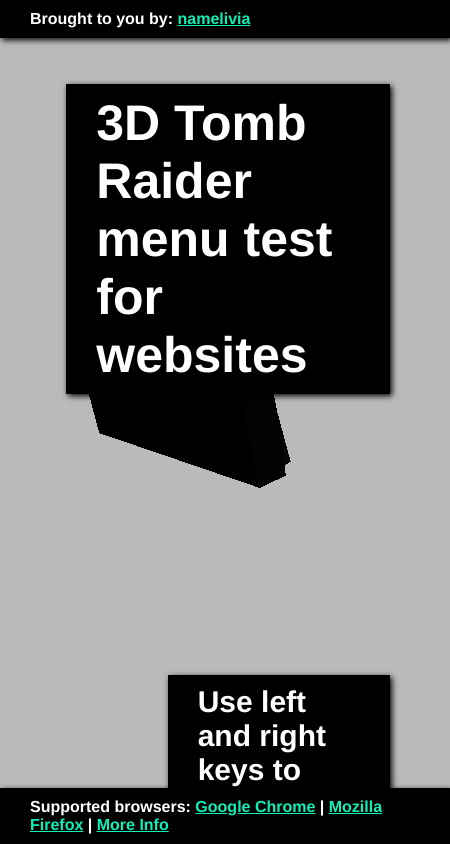
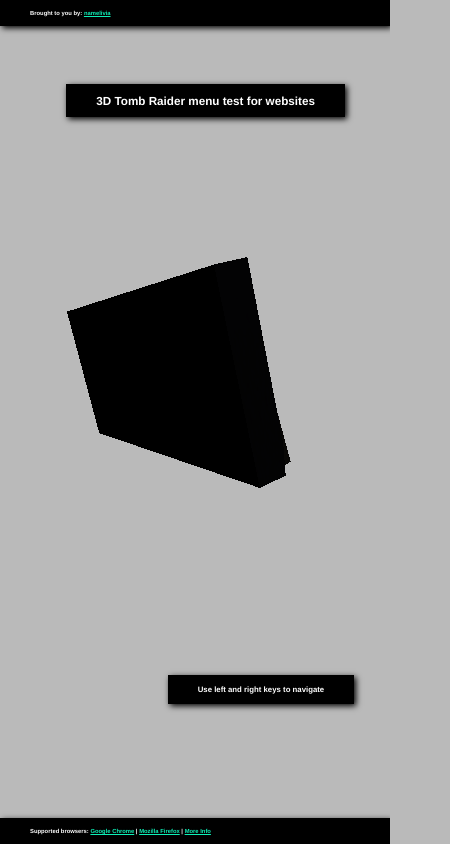
Before and after one commit to namelivia/tombraider.js, a plain HTML site: page index.html in a window 390 px wide. Shown: the whole page, 450 px wide, since content can reach past the window. Drawn offline with Linux system fonts and the light colour scheme; animation ran at ten frames a second.

Commit message:
Some responsive improvements

```diff
--- a/css/style.css
+++ b/css/style.css
@@ -9,8 +9,12 @@
 	font-weight:bold;
 	background-color:#000000;
 	position:absolute;
+	box-shadow: 2px 2px 6px 0px #000000;
 	padding: 10px 30px 10px 30px;
-	box-shadow: 2px 2px 6px 0px #000000;
+       	-moz-box-sizing: border-box;
+    	-webkit-box-sizing: border-box;
+        box-sizing: border-box;
+	font-size:1.5vw;
 
 }
 
@@ -29,13 +33,13 @@
 #option{
 	left:43%;
 	top:80%;
-	font-size:30px;
+	font-size:2vw;
 }
 
 #title{
 	left:17%;
 	top:10%;
-	font-size:50px;
+	font-size:3vw;
 }
 
 #footer {
```
